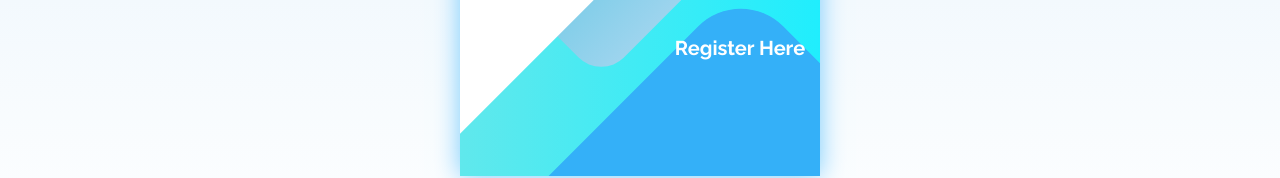
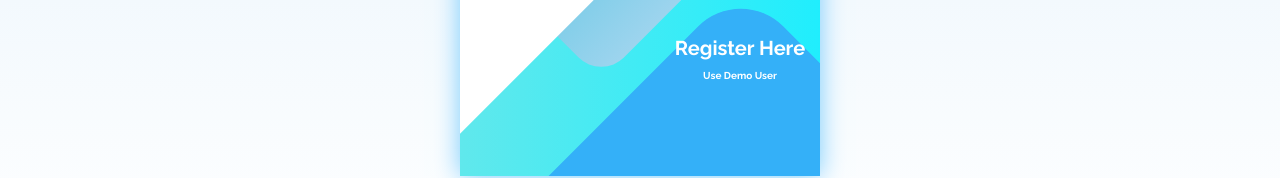
Before and after one commit to dhananjaysr26/digital-video, a React (Create React App) app: page /login in a window 1280 px wide. Shown: the part 593-771 px from the top of the page. Built offline with nearby package versions, Linux system fonts and the light colour scheme; no server answers.

Commit message:
Final Commit

```diff
--- a/src/components/Home.js
+++ b/src/components/Home.js
@@ -1,6 +1,5 @@
 import axios from "axios";
 import React, { useState, useEffect } from "react";
-import { useAuth } from "../contexts/AuthContext";
 import "./styles/Home.css";
 import { FaHeart } from "react-icons/fa";
 import MyModalVideo from "./MyModalVideo";
--- a/src/components/Signin.js
+++ b/src/components/Signin.js
@@ -16,8 +16,6 @@ export default function Signin() {
   useEffect(() => {
     auth.onAuthStateChanged(function (userData) {
       if (userData) {
-        setCurrUser(1);
-        alert("You Need To LogOut First");
         history.push("/");
       }
     });
@@ -77,6 +75,9 @@ export default function Signin() {
           </form>
           <div className="link">
             <span onClick={() => history.push("/register")}>Register Here</span>
+            <span style={{fontSize:"10px",display:"block",marginTop:"10px"}} onClick={()=>{setEmail("121billion@gmail.com")
+          setPassword("123456")}
+          }>Use Demo User</span>
           </div>
         </div>
         <div className="screen__background">
--- a/src/components/Signup.js
+++ b/src/components/Signup.js
@@ -15,7 +15,6 @@ export default function Signup() {
     auth.onAuthStateChanged(function (userData) {
       if (userData) {
         setCurrUser(1);
-        alert("You Need To LogOut First");
         history.push("/");
       }
     });
--- a/src/components/profile.js
+++ b/src/components/profile.js
@@ -12,7 +12,6 @@ const Profile = () => {
         setCurrUser(1);
         setCurrUserData(userData);
       } else {
-        alert("You Need To login For Acces this Page!");
         history.push("/login");
       }
     });
```
